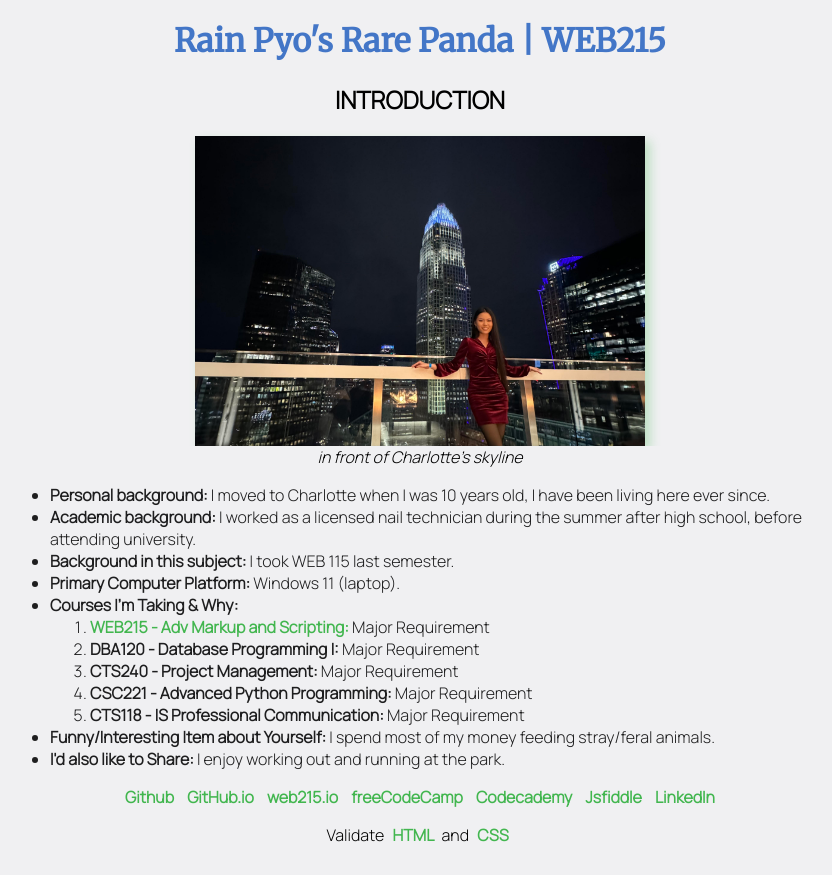
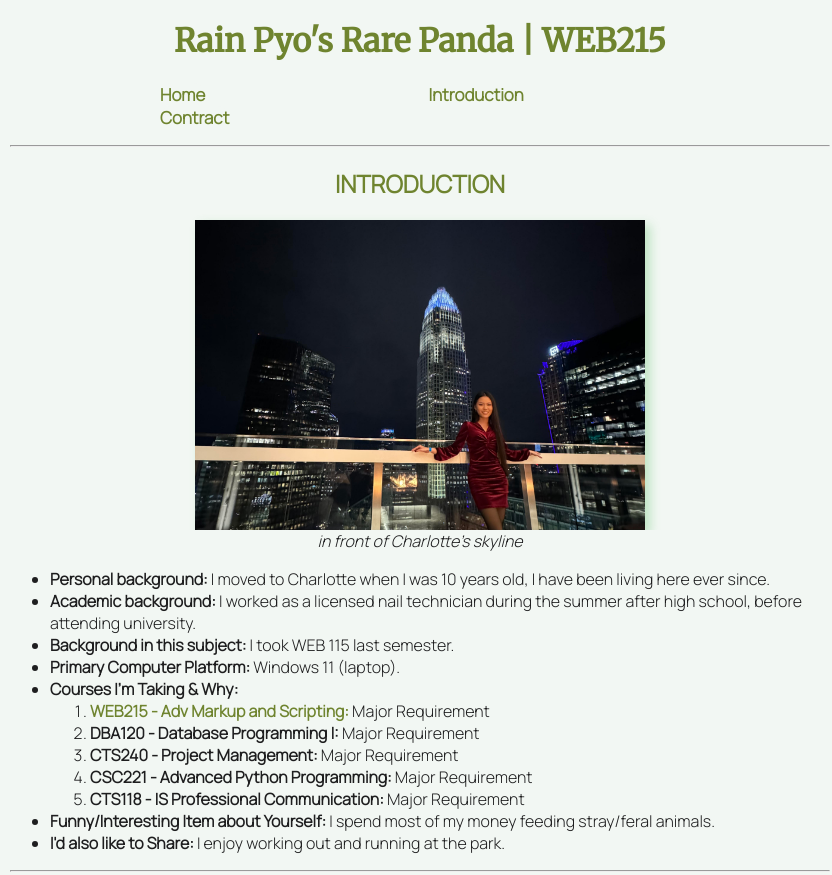
Before and after one commit to rainpyo00/rainpyo00.github.io, a plain HTML site: page web215/introduction.html in a window 1280 px wide. Shown: the top 875 px of the page, without its empty margins (220-1052 px from the left). Drawn offline with Linux system fonts and the light colour scheme.

Commit message:
Changes to css and header

```diff
--- a/web215/components/footer.html
+++ b/web215/components/footer.html
@@ -1,3 +1,4 @@
+<hr>
 <footer>
     <a href="https://github.com/rainpyo00" target="_blank">Github</a>
     <a href="https://rainpyo00.github.io/" target="_blank">GitHub.io</a>
--- a/web215/components/header.html
+++ b/web215/components/header.html
@@ -1,3 +1,12 @@
 <h1>
   Rain Pyo's Rare Panda | WEB215
 </h1>
+
+<nav>
+  <ul>
+    <li><a href="index.html">Home</a></li>
+    <li><a href="introduction.html">Introduction</a></li>
+    <li><a href="contract.html">Contract</a></li>
+  </ul>
+</nav>
+<hr>
--- a/web215/styles/default.css
+++ b/web215/styles/default.css
@@ -1,13 +1,13 @@
 * {
-  background-color: #F0F0F2;
+  background-color: #F2F7F3;
 }
 
 h1 {
   font-family: 'Merriweather', serif;
 }
 
-h1 {
-  color: #4376C7;
+h1, h2 {
+  color: #6F842F;
 }
 
 figcaption {
@@ -19,7 +19,7 @@ img {
     margin-left: auto;
     margin-right: auto;
     width: 450px;
-    box-shadow: 5px 5px 10px rgba(66, 182, 79, 0.3);
+    box-shadow: 5px 5px 10px rgba(66, 182, 79, 0.3); /* shadow behind my image */
   }
 
 h1, h2, figcaption, footer {
@@ -28,19 +28,41 @@ h1, h2, figcaption, footer {
 
 body {
   font-family: 'Manrope', sans-serif;
-  margin: 0px 230px 0px 230px
-}
-
-a {
-  text-decoration: none;
-  color: #42b64f;
-  font-weight: bold;
-}
-
-.about {
+  margin: 0px 230px 0px 230px;
   color: #1E1E1F;
 }
 
 footer a {
-  margin: 0px 5px 0px 5px
+  margin: 0px 15px 0px 15px;
 }
+
+footer {
+  margin-top: 35px;
+}
+
+nav li{
+  list-style: none;
+  display: inline-block;
+  margin: 0px 110px 0px 110px;
+}
+
+a {
+  color: #6F842F;
+  text-decoration: none;
+  font-weight: bold;
+}
+
+nav li a {
+  font-size: 17px;
+  border-radius: 25px; /* round corners */
+  transition: background-color 0.3s;
+}
+
+nav a:hover {
+  background-color: #959E9D;
+  padding: 5px 10px;
+}
+
+a:hover {
+  color: #1E1E1F;
+}
```
Also changed, not shown: web215/template.html (+1 -1 lines).
